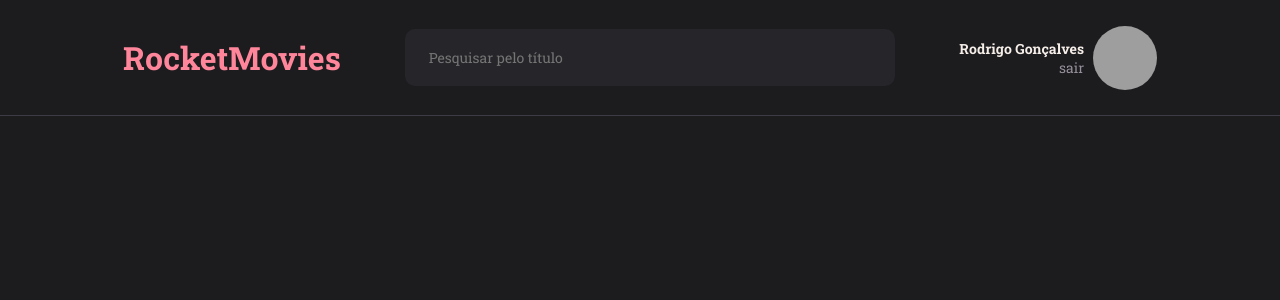
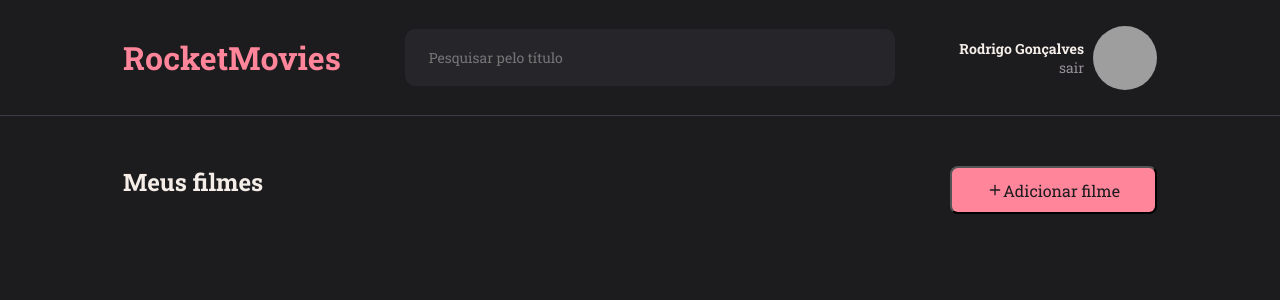
Before and after one commit to mfernandanll/rocketseat-stage09-frontend-rocketMovies, a React (Vite) app: page / in a window 1280 px wide. Shown: the top 300 px of the page. Built offline with nearby package versions, Linux system fonts and the light colour scheme; grey boxes are pictures that could not be loaded.

Commit message:
Add section component

```diff
--- a/package.json
+++ b/package.json
@@ -12,6 +12,7 @@
   "dependencies": {
     "react": "^18.2.0",
     "react-dom": "^18.2.0",
+    "react-icons": "^5.0.1",
     "styled-components": "^6.1.8"
   },
   "devDependencies": {
--- /dev/null
+++ b/src/components/Section/index.jsx
@@ -0,0 +1,14 @@
+import { Button, Container } from "./styles";
+import { FiPlus } from "react-icons/fi";
+
+export function Section({ title, children, buttonExist = false }) {
+  return (
+    <Container>
+      <div className="header">
+        <h2>{title}</h2>
+        {children}
+        {buttonExist && <Button><FiPlus /> Adicionar filme</Button>}
+      </div>
+    </Container>
+  );
+}
--- /dev/null
+++ b/src/components/Section/styles.js
@@ -0,0 +1,28 @@
+import styled from 'styled-components';
+
+export const Container = styled.section`
+  margin: 50px 123px;
+  > h2 {
+    font-size: 32px;
+  }
+
+  .header {
+    display: flex;
+    justify-content: space-between
+  }
+
+`
+
+export const Button = styled.button`
+  width: 207px;
+  height: 48px;
+
+  background-color: ${({theme}) => theme.COLORS.ROSE};
+  color: ${({theme}) => theme.COLORS.GRAY_700};
+
+  display: flex;
+  align-items: center;
+  justify-content: center;
+
+  border-radius: 8px;
+`
--- a/src/pages/Home/index.jsx
+++ b/src/pages/Home/index.jsx
@@ -1,10 +1,12 @@
 import { Header } from "../../components/Header";
+import { Section } from "../../components/Section";
 import { Container } from "./styles";
 
 export function Home() {
   return (
     <Container>
       <Header></Header>
+      <Section title="Meus filmes" buttonExist></Section>
     </Container>
   )
 }
```
Also changed, not shown: 1 other file (tests, documents, lock files or other folders).
